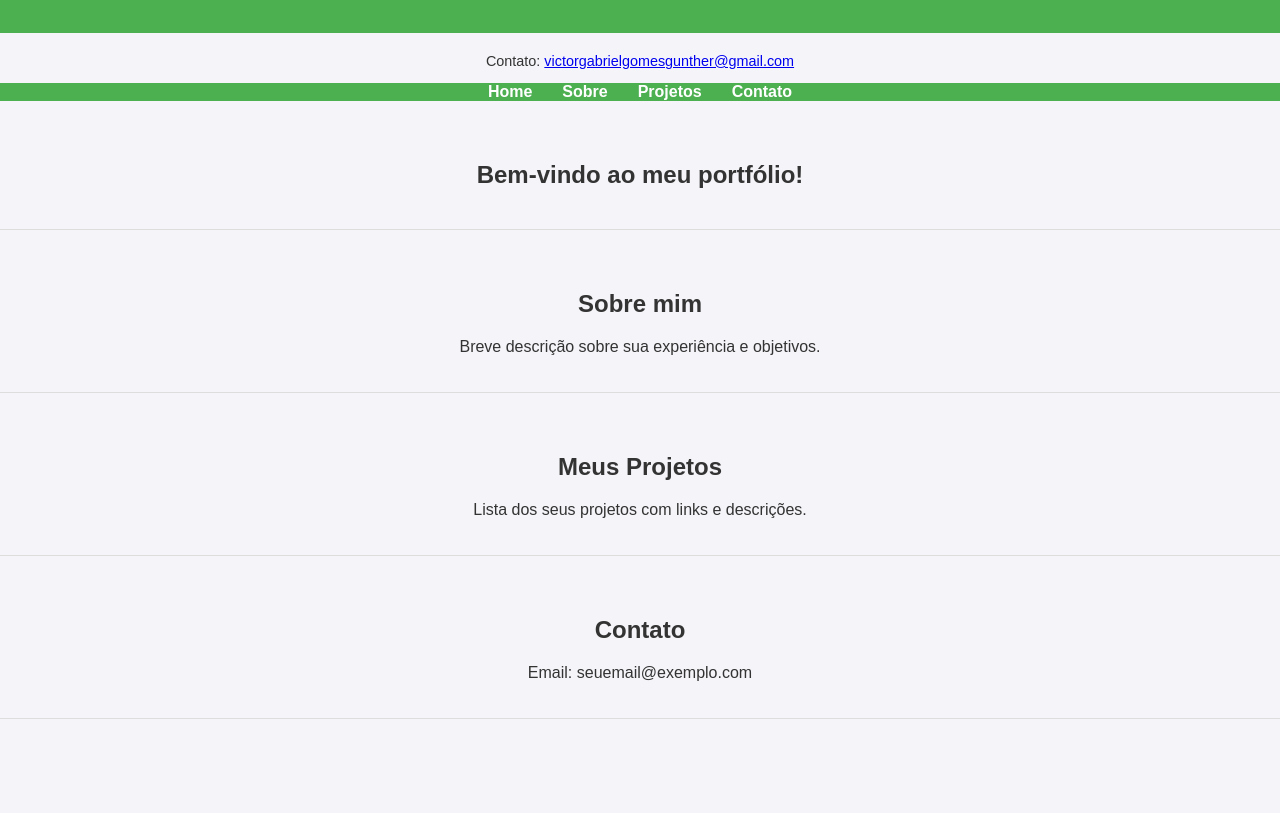
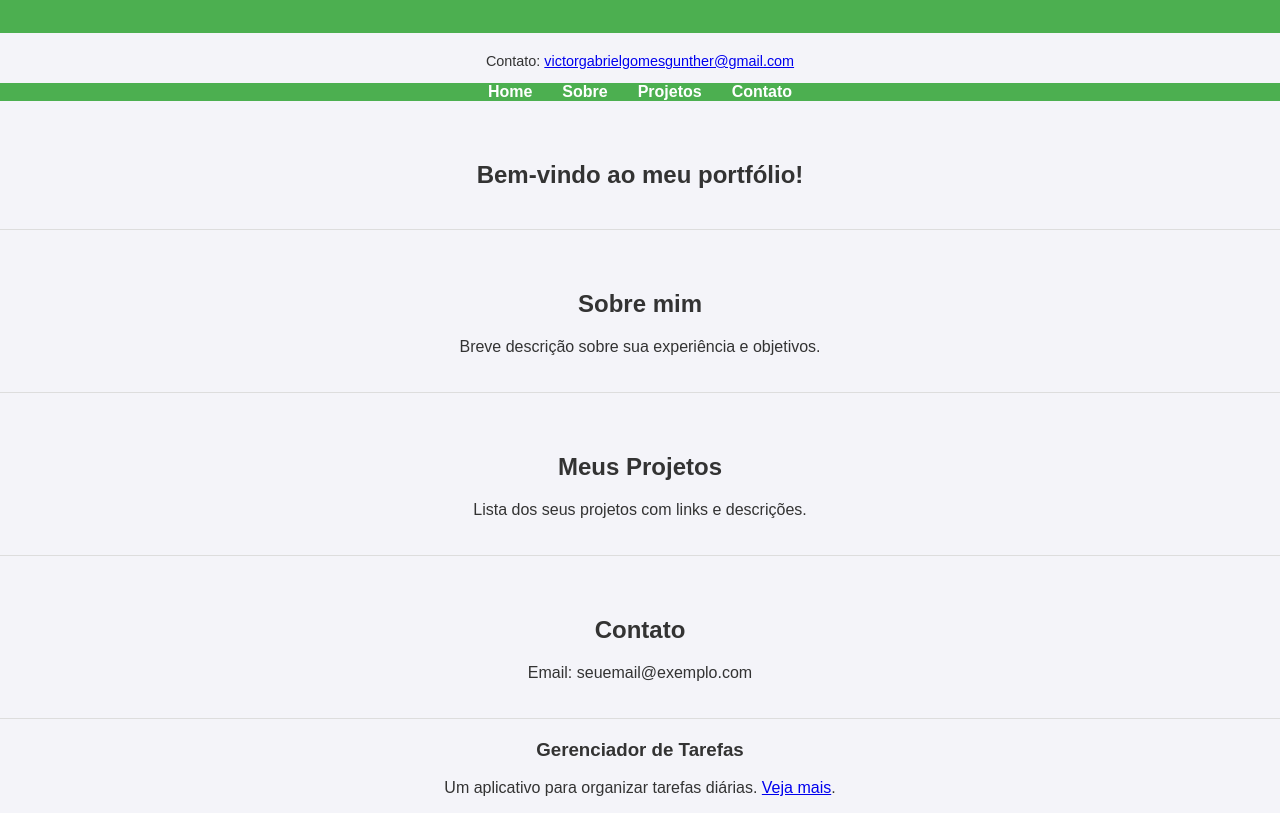
Before and after one commit to VictorGunther/MeuPortfolio, a plain HTML site: page index.html in a window 1280 px wide. Shown: the part 121-934 px from the top of the page. Before the commit the page ends 860 px from the top, so only its background shows below. Drawn offline with Linux system fonts and the light colour scheme.

Commit message:
index.html

```diff
--- a/index.html
+++ b/index.html
@@ -44,3 +44,8 @@
     <h2>Contato</h2>
     <p>Email: seuemail@exemplo.com</p>
 </section>
+
+<div class="projeto">
+    <h3>Gerenciador de Tarefas</h3>
+    <p>Um aplicativo para organizar tarefas diárias. <a href="link-do-projeto">Veja mais</a>.</p>
+</div>
```
